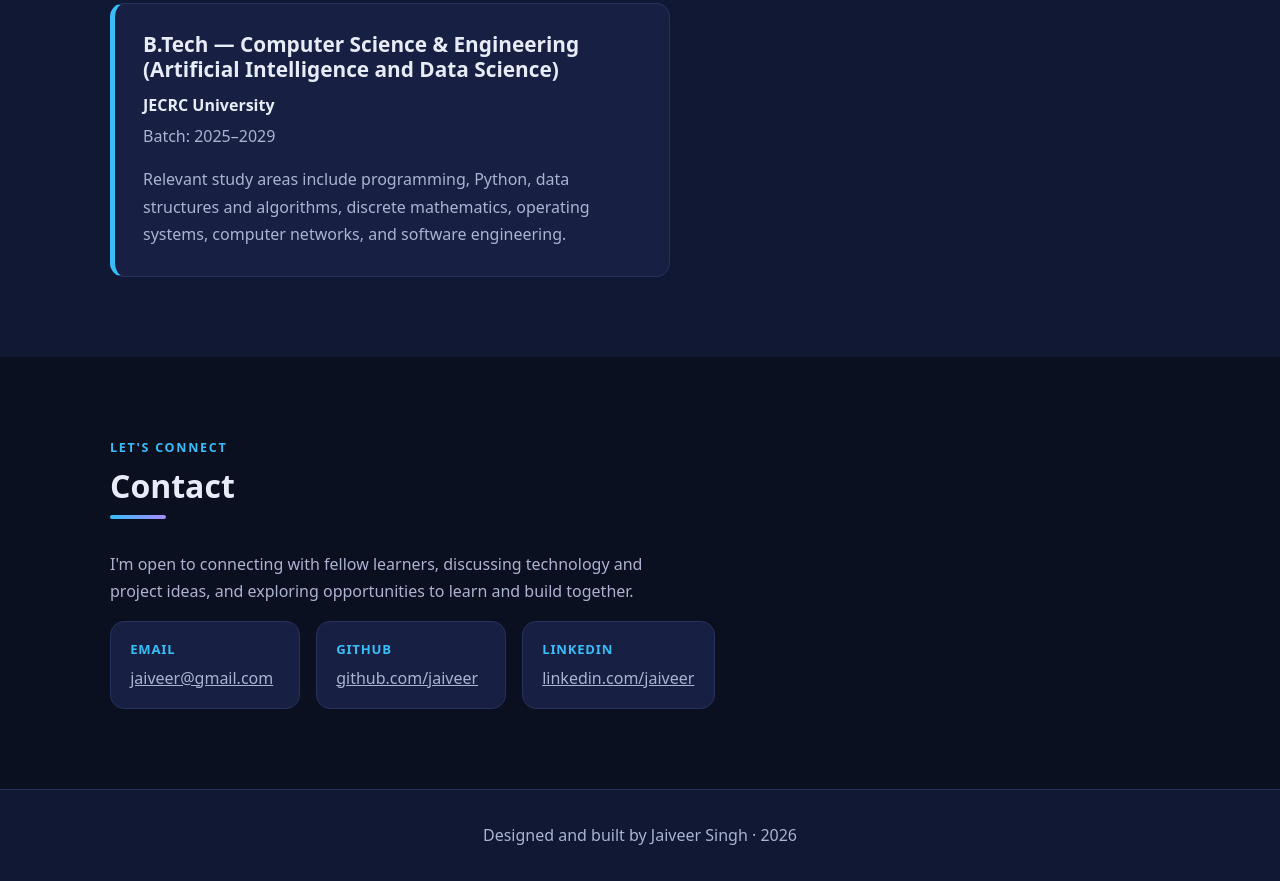
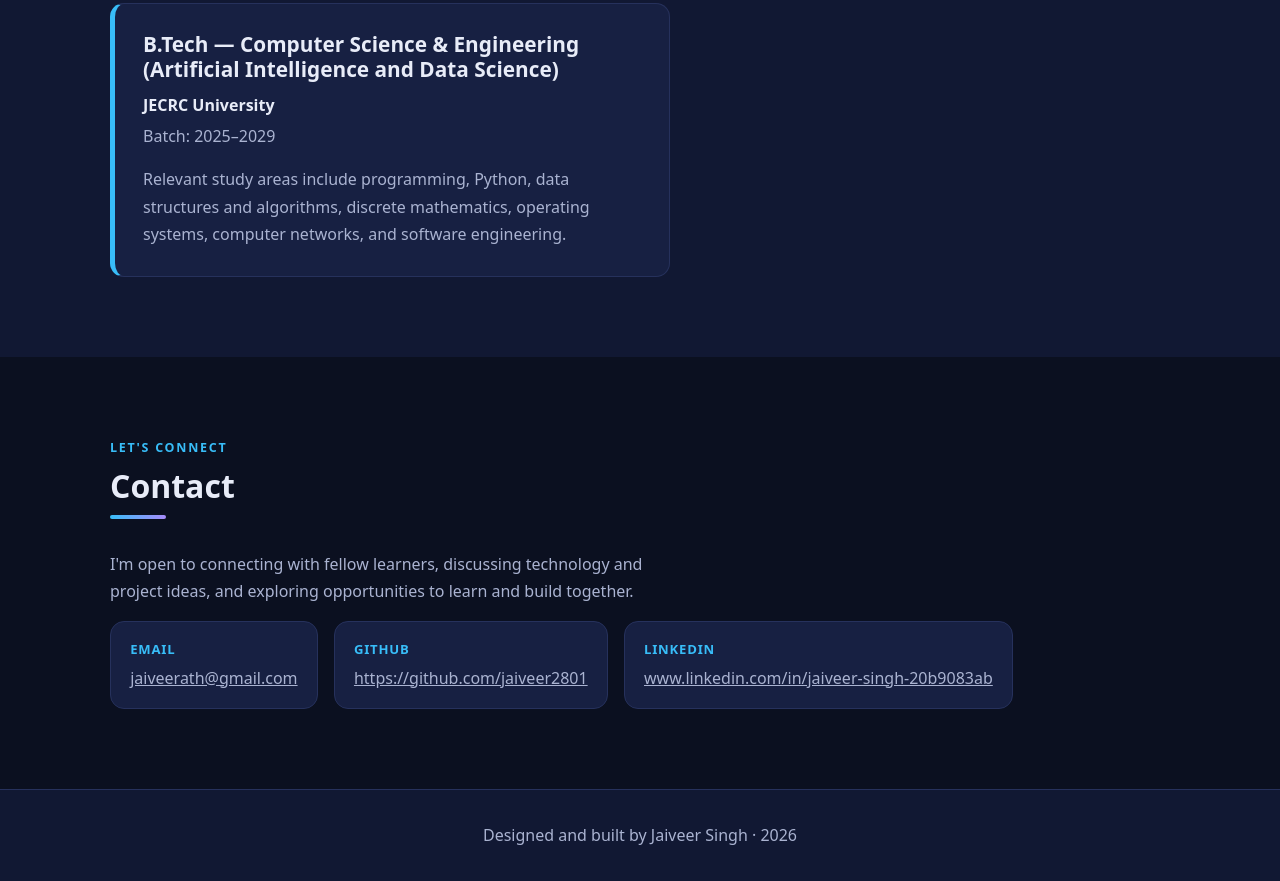
Before and after one commit to jaiveer2801/Portfolio, a plain HTML site: page index.html in a window 1280 px wide. Shown: the part 3211-4092 px from the top of the page. Drawn offline with Linux system fonts and the light colour scheme.

Commit message:
Update index.html

```diff
--- a/index.html
+++ b/index.html
@@ -152,9 +152,9 @@
           I'm open to connecting with fellow learners, discussing technology and project ideas, and exploring opportunities to learn and build together.
         </p>
         <ul class="contact__list">
-          <li><span class="contact-label">Email</span><a class="contact-value" href="mailto:jaiveerath@gmail.com">jaiveer@gmail.com</a></li>
-          <li><span class="contact-label">GitHub</span><a class="contact-value" href="https://github.com/jaiveer2801" target="_blank" rel="noopener noreferrer">github.com/jaiveer</a></li>
-          <li><span class="contact-label">LinkedIn</span><a class="contact-value" href="www.linkedin.com/in/jaiveer-singh-20b9083ab" target="_blank" rel="noopener noreferrer">linkedin.com/jaiveer</a></li>
+          <li><span class="contact-label">Email</span><a class="contact-value" href="mailto:jaiveerath@gmail.com">jaiveerath@gmail.com</a></li>
+          <li><span class="contact-label">GitHub</span><a class="contact-value" href="https://github.com/jaiveer2801" target="_blank" rel="noopener noreferrer">https://github.com/jaiveer2801</a></li>
+          <li><span class="contact-label">LinkedIn</span><a class="contact-value" href="www.linkedin.com/in/jaiveer-singh-20b9083ab" target="_blank" rel="noopener noreferrer">www.linkedin.com/in/jaiveer-singh-20b9083ab</a></li>
         </ul>
       </div>
     </section>
```
